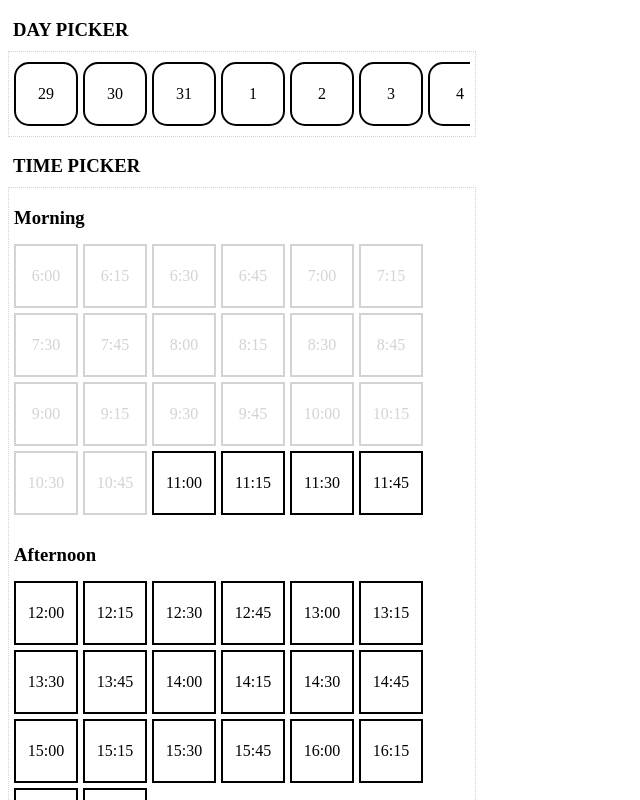
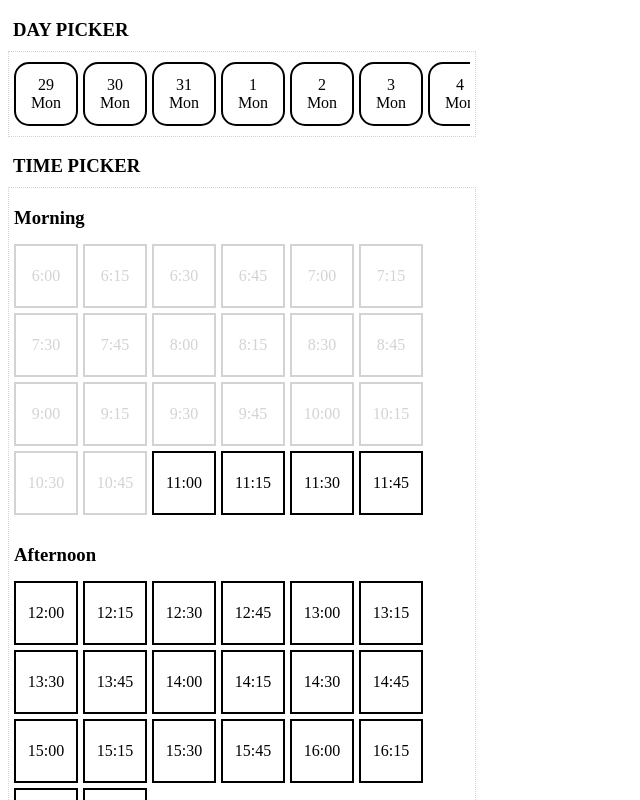
Before and after one commit to maciejk77/time-date-picker, a React (Create React App) app: page / in a window 1280 px wide. Shown: the top 800 px of the page, without its empty margins (0-640 px from the left). Built offline with nearby package versions, Linux system fonts and the light colour scheme.

Commit message:
Pass item(s) for Pick as children

```diff
--- a/src/components/Pick/index.js
+++ b/src/components/Pick/index.js
@@ -1,13 +1,10 @@
 import React from 'react';
 import { isActiveSlot } from '../../helpers';
+import { DAY } from '../../constants';
 
-const Pick = ({ data, value, onClick, type, customStyles }) => {
+const Pick = ({ data, value, onClick, type, customStyles, children }) => {
+  const isDisabled = type !== DAY && !isActiveSlot(value);
   const inactivePickStyle = { ...styles.pick, ...styles.inactivePick };
-  // if item is NOT of a day type (time) and time slot is not active
-  // this is a bit to complicated need refactor
-  // isActiveSlot looks into current time and time of the given slot
-  const isDisabled = type !== 'day' && !isActiveSlot(value);
-
   // Styling
   // it needs also a active item on first render for day type, fist day in the array -> current day
   // it needs to change active into selected one on click, both separately for day and time
@@ -20,11 +17,9 @@ const Pick = ({ data, value, onClick, type, customStyles }) => {
           ? { ...inactivePickStyle, ...customStyles }
           : { ...styles.pick, ...customStyles }
       }
-      // callback to dispatch action on Click
-      // no click registered if isDisabled item
       onClick={isDisabled ? null : () => onClick(data)}
     >
-      {value}
+      {children}
     </div>
   );
 };
--- a/src/components/Picker/index.js
+++ b/src/components/Picker/index.js
@@ -1,33 +1,36 @@
 import React from 'react';
 import Pick from '../Pick';
+import { DAY } from '../../constants';
 
 const Picker = ({ dataKey, data, onClick, type, customStyles }) => {
-  // this logic quickly gets to complicated
-  // needs refactor to styled component <Picker />
-  // which will receive props and handle different styles for them
   const timePickerStyle = { ...styles.picker, ...styles.pickerTime };
-  // differentiates between row / column display for grid of days/times
-  const orientation = type === 'day' ? styles.picker : timePickerStyle;
+
+  const isTypeDay = type === DAY;
+  const orientation = isTypeDay ? styles.picker : timePickerStyle;
 
   return (
     <div style={orientation}>
       {data.map((item, idx) => (
         <Pick
           key={idx}
-          // current implementation of Picker only allows one piece of data to be passed on
-          // e.g. time, day (without day of the week), hence the quick fix to give it a key for
-          // passing one value only
-          // refactor needed to e.g. passing a div/divs as children prop to serve
-          // single data item e.g. 10:15, or double data items e.g. 28, Mon
           value={item[dataKey]}
           data={item}
           onClick={onClick}
-          // Pick is a dummy just to render item
-          // it need to receive a prop or handler to distinguish
-          // between day item (disables when time passed) or time which doesn't do that
           type={type}
           customStyles={customStyles}
-        />
+        >
+          {/* two variants of items being passed here as children e.g. 1, Mon for day, 10:45 for time */}
+          {isTypeDay ? (
+            <div style={styles.pickerDay}>
+              <div>{item.day}</div>
+              <div>{item.dayOfWeek}</div>
+            </div>
+          ) : (
+            <>
+              <div>{item.time}</div>
+            </>
+          )}
+        </Pick>
       ))}
     </div>
   );
@@ -44,6 +47,11 @@ const styles = {
   pickerTime: {
     flexWrap: 'wrap',
   },
+  pickerDay: {
+    display: 'flex',
+    flexDirection: 'column',
+    textAlign: 'center',
+  },
 };
 
 export default Picker;
--- a/src/constants/index.js
+++ b/src/constants/index.js
@@ -10,3 +10,5 @@ export const [MORNING, AFTERNOON, EVENING] = [
   'AFTERNOON',
   'EVENING',
 ];
+
+export const [DAY, TIME] = ['day', 'time'];
```
